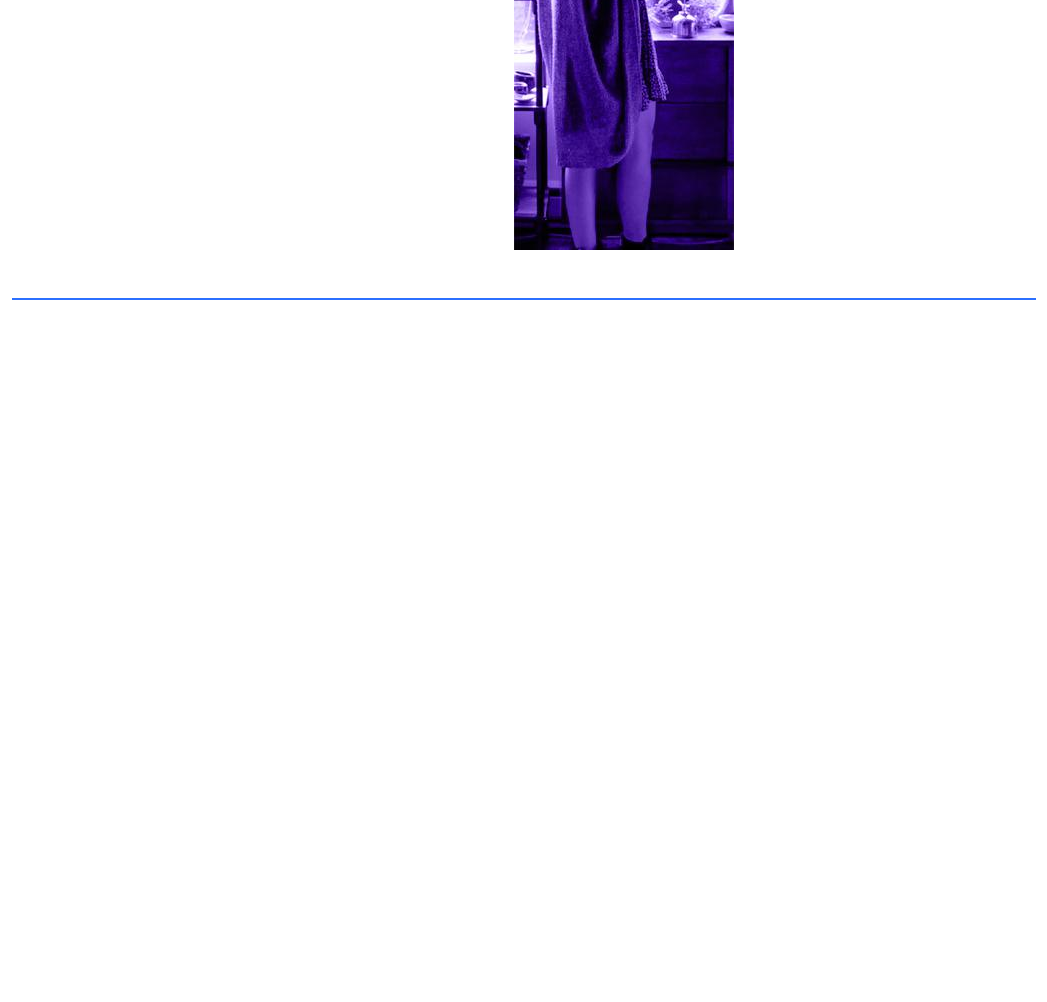
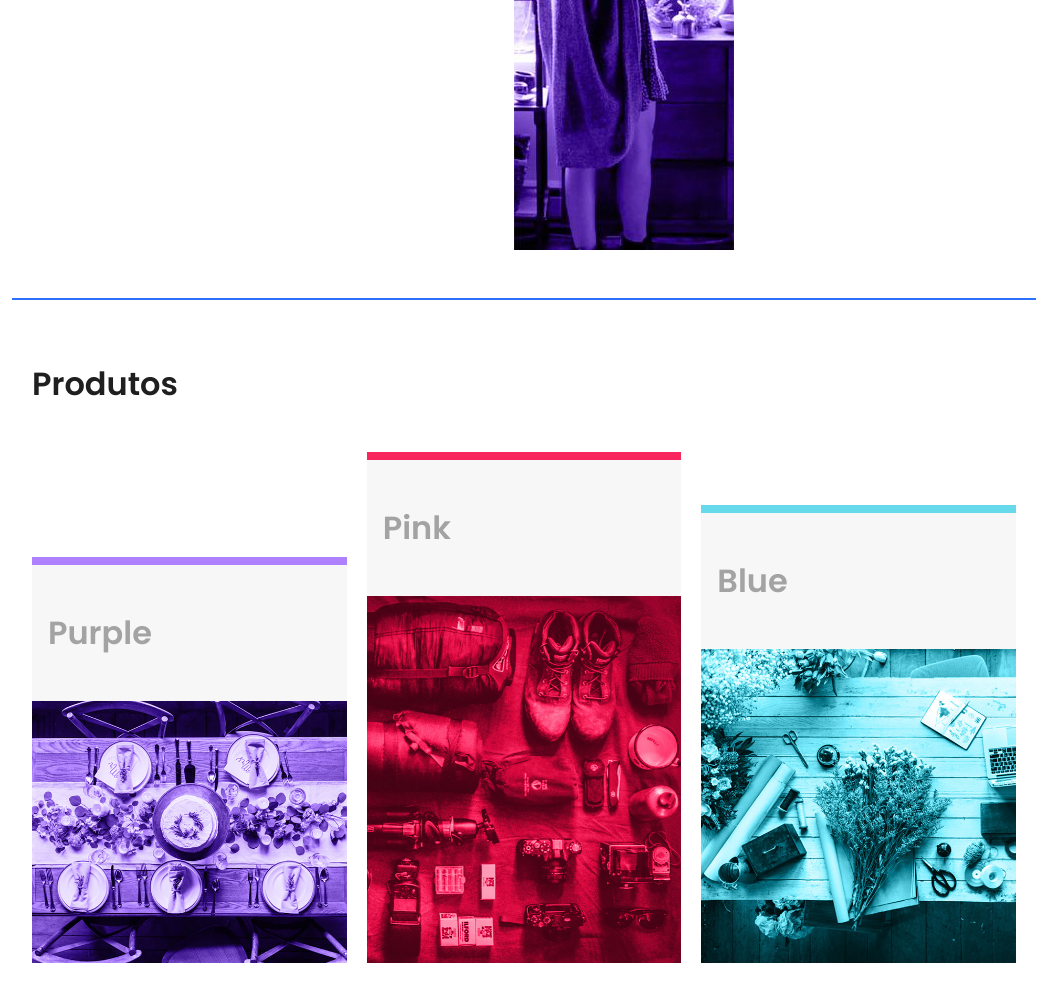
Before and after one commit to Ygoroli25/flexblog, a plain HTML site: page index.html in a window 1280 px wide. Shown: the part 718-1720 px from the top of the page, without its empty margins (116-1163 px from the left). Before the commit the page ends 1018 px from the top, so only its background shows below. Drawn offline with Linux system fonts and the light colour scheme.

Commit message:
section "produtos" created

```diff
--- a/assets/css/pages/index/index.css
+++ b/assets/css/pages/index/index.css
@@ -2,4 +2,5 @@
 @import "../../global/global.css";
 
 /* index */
-@import "sobre.css"
+@import "sobre.css";
+@import "produtos.css";
--- /dev/null
+++ b/assets/css/pages/index/produtos.css
@@ -0,0 +1,34 @@
+.produtos {
+  padding: 4rem 1.25rem;
+}
+
+.produtos-list {
+  margin-top: 3rem;
+  display: flex;
+  gap:2rem 1.25rem ;
+  align-items: end;
+  flex-wrap: wrap;
+}
+
+.produto {
+  background-color: var(--cor-1);
+  color: var(--cor-5);
+  flex: 1 1 200px;
+  border-top: 8px solid;
+}
+
+.produto .produto-title {
+  padding: 3rem 1rem;
+}
+
+.purple {
+  border-color: #ae81ff;
+}
+
+.pink {
+  border-color: #f9265e;
+}
+
+.blue {
+  border-color: #66d9eb;
+}
--- a/index.html
+++ b/index.html
@@ -37,7 +37,7 @@
   <main>
     <h1 class="title font-1-xxl container">Novos valores e<br>
       Propriedades de CSS</h1>
-      <section id="sobre" class="sobre container">
+      <section id="sobre" class="sobre container" aria-label="sobre">
         <div class="sobre-info">
           <h2 class="font-1-xl">Sobre</h2>
           <p class="font-2-m">O que temos que ter sempre em mente é que a determinação clara de objetivos afeta positivamente a correta previsão das condições inegavelmente apropriadas objetivos.</p>
@@ -51,6 +51,24 @@
         </div>
       </section>
 
+      <section id="produtos" class="produtos container" aria-label="Produtos">
+        <h2 class="font-1-xl">Produtos</h2>
+        <div class="produtos-list">
+          <div class="produto purple">
+            <h2 class="produto-title font-1-xl">Purple</h2>
+            <img src="assets/img/produtos1.jpg" alt="Purple">
+          </div>
+          <div class="produto pink">
+            <h2 class="produto-title font-1-xl">Pink</h2>
+            <img src="assets/img/produtos2.jpg" alt="Pink">
+          </div>
+          <div class="produto blue">
+            <h2 class="produto-title font-1-xl">Blue</h2>
+            <img src="assets/img/produtos3.jpg" alt="Blue">
+          </div>
+        </div>
+      </section>
+
   </main>
 
   <footer>
```
